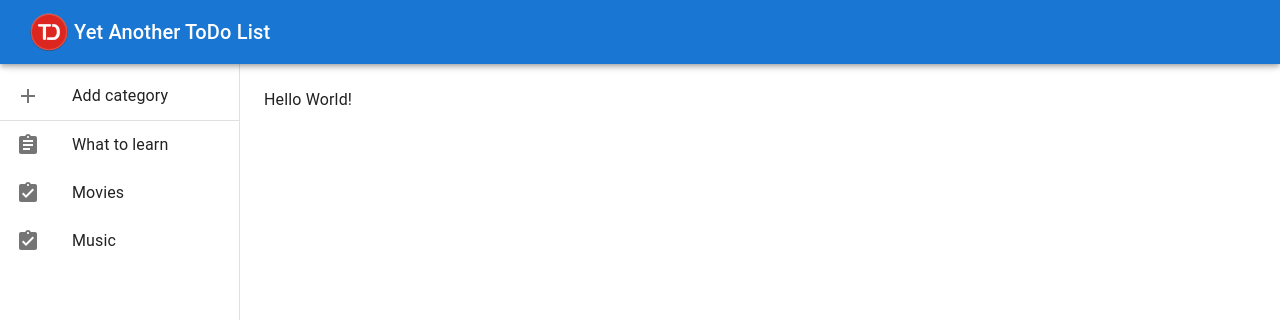
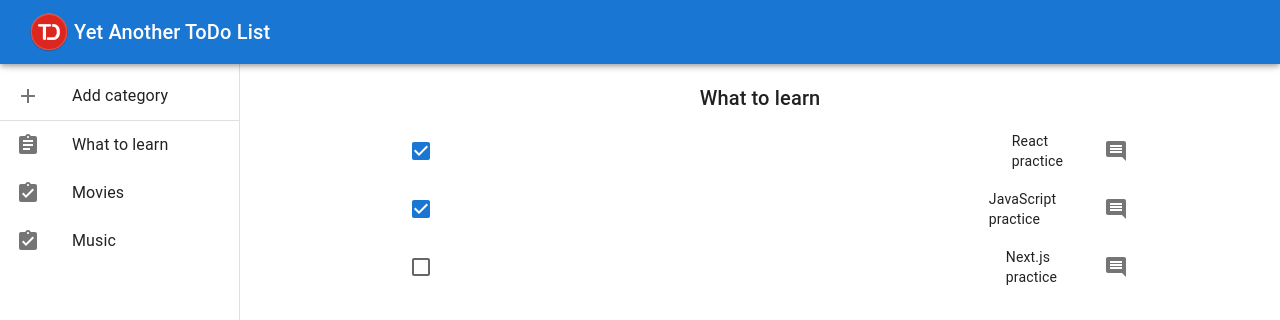
Before and after one commit to MadNomad/react-ts-todo, a React (Create React App) app: page / in a window 1280 px wide. Both pictures are taken after a click on the item "What to learn". Shown: the top 320 px of the page. Built offline with nearby package versions, Linux system fonts and the light colour scheme.

Commit message:
Render ToDo Categories, checkbox usage, change category icon if all todos done

```diff
--- a/src/App.tsx
+++ b/src/App.tsx
@@ -1,9 +1,11 @@
 import Header from "./components/Header";
-import { Box, CssBaseline, Typography } from "@mui/material";
+import { Box, CssBaseline } from "@mui/material";
 import Sidebar from "./components/Sidebar";
 import { DataContext } from "./context/DataContext";
 import { useState } from "react";
 import { AppDataType } from "./types/AppDataType";
+import { styled } from "@mui/system";
+import Content from "./components/Content";
 
 const mockData: AppDataType[] = [
   {
@@ -47,14 +49,17 @@ const App = () => {
     <DataContext.Provider value={{ appData, setAppData }}>
       <CssBaseline />
       <Header />
-      <Box sx={{ display: "flex" }}>
+      <Wrapper>
         <Sidebar handleCategoryClick={handleCategoryClick} />
-        <Box component="main" sx={{ flexGrow: 1, p: 3 }}>
-          <Typography paragraph>Hello World!</Typography>
-        </Box>
-      </Box>
+        <ContentWrapper component="main">
+          <Content selectedCategory={selectedCategory} />
+        </ContentWrapper>
+      </Wrapper>
     </DataContext.Provider>
   );
 };
 
+const Wrapper = styled(Box)({ display: "flex" });
+const ContentWrapper = styled(Box)({ flexGrow: 1, padding: 3 });
+
 export default App;
--- /dev/null
+++ b/src/components/Content.tsx
@@ -0,0 +1,45 @@
+import { FC } from "react";
+import contentLogo from "./../images/Blue-notes.png";
+import { styled } from "@mui/system";
+import TodoListItems from "./TodoListItems";
+
+interface Props {
+  selectedCategory: string;
+}
+
+const Content: FC<Props> = ({ selectedCategory }) => {
+  return (
+    <>
+      {selectedCategory === "" ? (
+        <StyledStartDiv>
+          <StyledContentLogo src={contentLogo}></StyledContentLogo>
+          <StyledQuote>“Someday is not a day of the week”</StyledQuote>
+          <div>Dennis Brennan-Nelson</div>
+        </StyledStartDiv>
+      ) : (
+        <StyledTodoDiv>
+          <TodoListItems selectedCategory={selectedCategory} />
+        </StyledTodoDiv>
+      )}
+    </>
+  );
+};
+
+const StyledStartDiv = styled("div")({
+  height: "85vh",
+  display: "flex",
+  flexDirection: "column",
+  alignItems: "center",
+  justifyContent: "center",
+});
+const StyledQuote = styled("div")({ fontStyle: "italic", paddingTop: "25px" });
+const StyledTodoDiv = styled("div")({
+  height: "85vh",
+  display: "flex",
+  flexDirection: "column",
+  alignItems: "center",
+  marginTop: "15px",
+});
+const StyledContentLogo = styled("img")({ height: "180px", width: "180px" });
+
+export default Content;
--- a/src/components/Sidebar.tsx
+++ b/src/components/Sidebar.tsx
@@ -30,7 +30,7 @@ const Sidebar: FC<Props> = ({ handleCategoryClick }) => {
         <List>
           <SidebarMenuAddCategory />
           {appData.map((category) => (
-            <ListItem key={category.id} disablePadding onClick={handleCategoryClick(category.name)}>
+            <ListItem key={category.id} disablePadding onClick={handleCategoryClick(category.id)}>
               <ListItemButton>
                 <ListItemIcon>{category.isAllDone ? <AssignmentTurnedIn /> : <Assignment />}</ListItemIcon>
                 <ListItemText>{category.name}</ListItemText>
--- a/src/components/SidebarMenuAddCategory.tsx
+++ b/src/components/SidebarMenuAddCategory.tsx
@@ -1,5 +1,5 @@
 import { Add } from "@mui/icons-material";
-import { Divider, ListItem, ListItemButton, ListItemIcon, ListItemText, Modal } from "@mui/material";
+import { Divider, ListItem, ListItemButton, ListItemIcon, ListItemText } from "@mui/material";
 import { useState } from "react";
 import ModalAddCategory from "./ModalAddCategory";
 
--- /dev/null
+++ b/src/components/TodoListItems.tsx
@@ -0,0 +1,83 @@
+import { FC, useContext, useEffect, useState } from "react";
+import { DataContext } from "../context/DataContext";
+import { Checkbox, IconButton, List, ListItem, ListItemButton, ListItemText, Typography } from "@mui/material";
+import { Comment } from "@mui/icons-material";
+import { AppDataType } from "../types/AppDataType";
+import { TodoItemType } from "../types/TodoItemType";
+interface Props {
+  selectedCategory: string;
+}
+const TodoListItems: FC<Props> = ({ selectedCategory }) => {
+  const { appData, setAppData } = useContext(DataContext);
+
+  const [currentCategoryId, setCurrentCategoryId] = useState<string>(selectedCategory);
+  const [currentCategoryTodos, setCurrentCategoryTodos] = useState<TodoItemType[]>();
+
+  const currentCategoryData: AppDataType = [...appData.filter((category) => category.id === currentCategoryId)][0];
+
+  const setCheckedRevert = (id: string, checked: boolean) => {
+    currentCategoryData.todos.filter((item) => item.id === id)[0].isDone = !checked;
+    setCurrentCategoryTodos(currentCategoryData.todos);
+    isCategoryAllDone();
+    updateAppData();
+  };
+
+  const isCategoryAllDone = () => {
+    let isCategoryDone: boolean = true;
+    currentCategoryTodos?.forEach((todo) => {
+      if (!todo.isDone) isCategoryDone = false;
+    });
+    currentCategoryData.isAllDone = isCategoryDone;
+  };
+
+  const updateAppData = () => {
+    const newAppData: AppDataType[] = appData.map((category) =>
+      category.id === currentCategoryId ? { ...currentCategoryData } : { ...category },
+    );
+    setAppData(newAppData);
+  };
+
+  useEffect(() => {
+    setCurrentCategoryId(selectedCategory);
+  }, [selectedCategory]);
+
+  useEffect(() => {
+    setCurrentCategoryTodos(currentCategoryData.todos);
+  }, [currentCategoryData]);
+
+  return (
+    <>
+      <Typography variant="h6">{currentCategoryData.name}</Typography>
+      <List sx={{ width: "100%", maxWidth: 760, bgcolor: "background.paper" }}>
+        {currentCategoryTodos?.map((item) => {
+          return (
+            <ListItem
+              key={item.id}
+              secondaryAction={
+                <IconButton edge="end" aria-label="comments">
+                  <Comment />
+                </IconButton>
+              }
+              disablePadding
+            >
+              <ListItemButton
+                role={undefined}
+                onClick={() => {
+                  setCheckedRevert(item.id, item.isDone);
+                }}
+                dense
+              >
+                <ListItem>
+                  <Checkbox edge="start" checked={item.isDone} disableRipple />
+                </ListItem>
+                <ListItemText id={item.id} primary={item.text} />
+              </ListItemButton>
+            </ListItem>
+          );
+        })}
+      </List>
+    </>
+  );
+};
+
+export default TodoListItems;
```
Also changed, not shown: src/images/Blue-notes.png (added).
